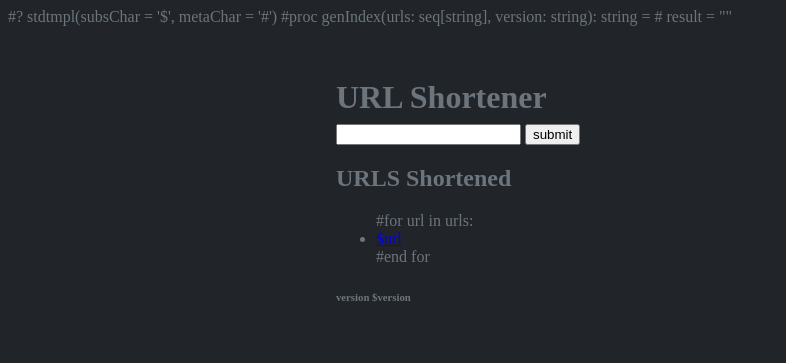
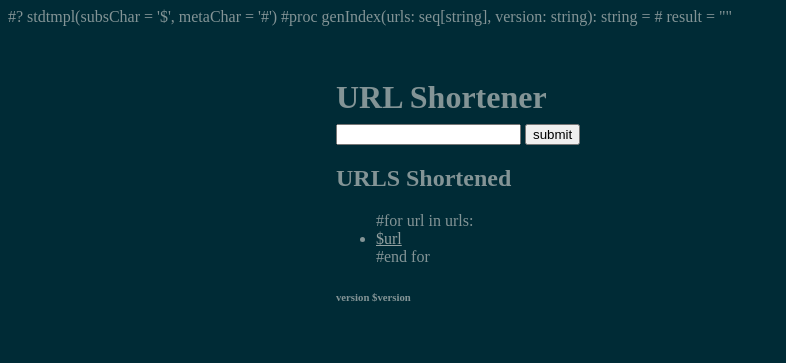
Before and after one commit to Xe/surl, a plain HTML site: page src/index.html in a window 1280 px wide. Shown: the whole page, without its empty margins (0-786 px from the left). Drawn offline with Linux system fonts and the dark colour scheme.

Commit message:
index: solarized dark

```diff
--- a/src/index.html
+++ b/src/index.html
@@ -17,15 +17,19 @@
      }
 
      body {
-       background: #fafafa;
-       color: #555;
+       background: #fdf6e3;
+       color: #657b83;
      }
+
+     a, a:active, a:visited { color: #586e75; }
 
      @media (prefers-color-scheme: dark) {
        body {
-         background: #212529;
-         color: #6c757d;
+         background: #002b36;
+         color: #839496;
        }
+
+       a, a:active, a:visited { color: #93a1a1; }
      }
     </style>
   </head>
```
